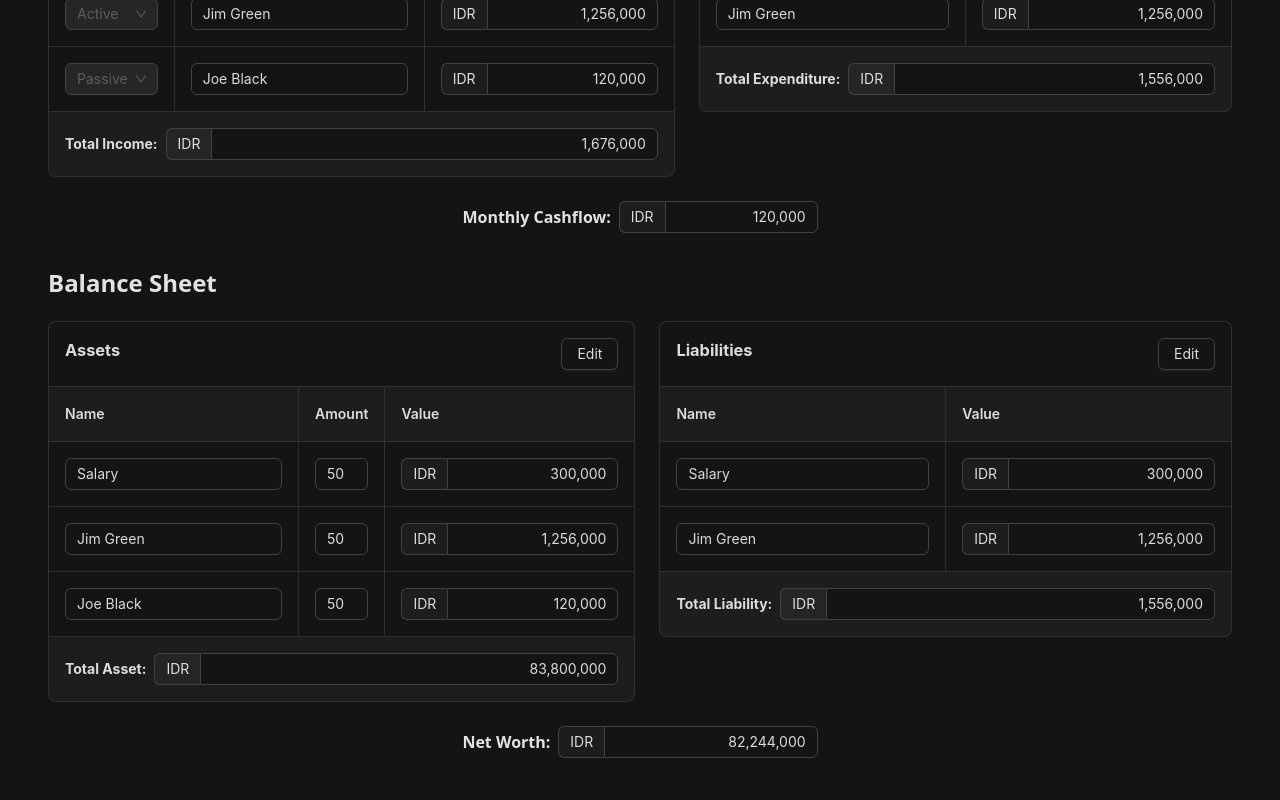
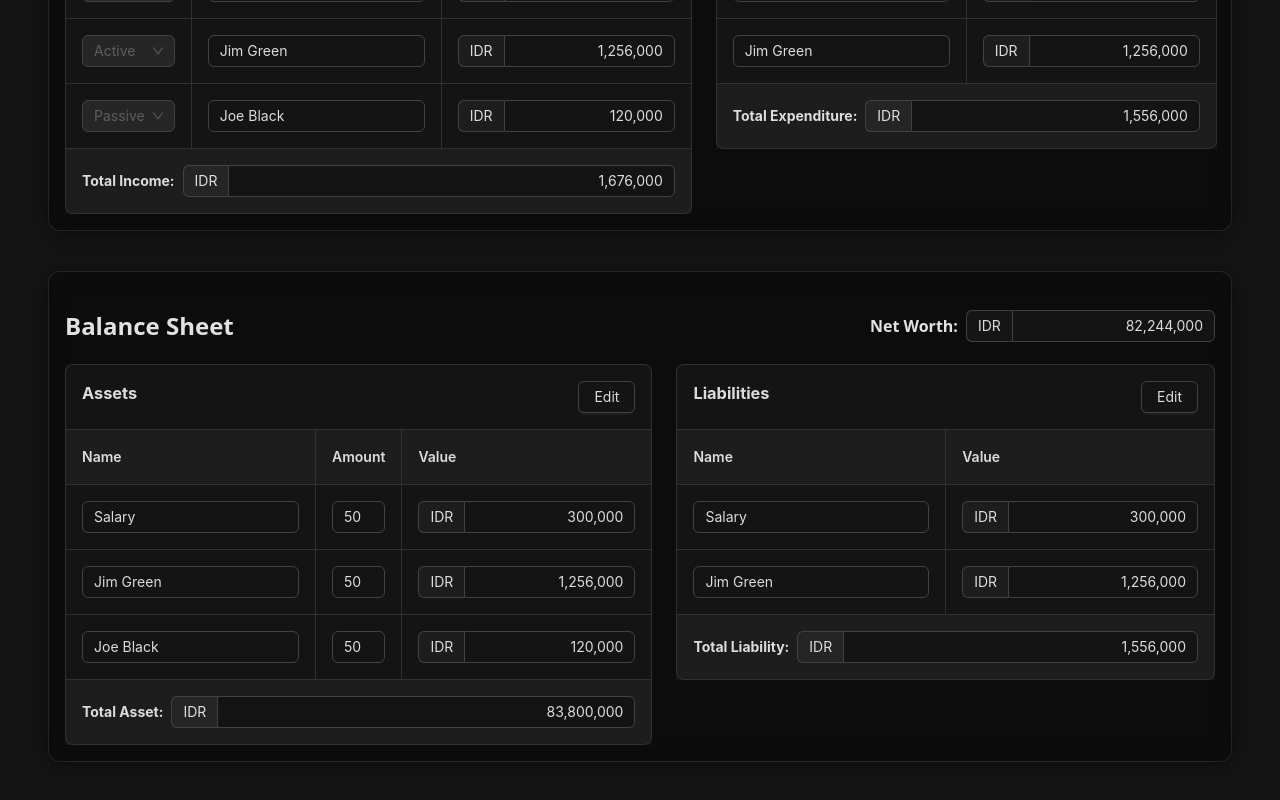
Before and after one commit to fazriegi/money_management-fe, a React (Vite) app: page / in a window 1280 px wide. Shown: the part 340-1140 px from the top of the page. Built offline with nearby package versions, Linux system fonts and the light colour scheme.

Commit message:
refactor: glass div

```diff
--- a/src/App.css
+++ b/src/App.css
@@ -22,9 +22,8 @@
 #monthly-cashflow,
 #net-worth {
   width: 30%;
-  padding: 0.5em;
   border-radius: 0.5em;
-  margin: 1em auto;
+  margin: auto 0;
 }
 
 #asset-liability {
@@ -36,6 +35,18 @@
   text-align: right !important;
   text-align-last: right !important;
 }
+
+.glass-dark {
+  background: rgba(0, 0, 0, 0.4);
+  backdrop-filter: blur(12px);
+  -webkit-backdrop-filter: blur(12px);
+  border-radius: 12px;
+  border: 1px solid rgba(255, 255, 255, 0.1);
+  padding: 1em;
+  margin: 1em auto;
+  box-shadow: 0 4px 20px rgba(0, 0, 0, 0.4);
+}
+
 
 @media (max-width: 600px) {
   body {
--- a/src/pages/MoneyManagement.jsx
+++ b/src/pages/MoneyManagement.jsx
@@ -78,11 +78,9 @@ const MoneyManagement = () => {
         <Period period={period} />
       </header>
       <section>
+        <div className="glass-dark">
+          <div style={{ display: "flex", justifyContent: "space-between" }}>
             <h2 style={{ fontWeight: "bold" }}>Cashflow</h2>
-        <div id="income-statement">
-          <Income />
-          <Expenditure />
-        </div>
             <div id="monthly-cashflow">
               <InputCurrency
                 label="Monthly Cashflow: "
@@ -90,19 +88,23 @@ const MoneyManagement = () => {
                 readOnly
               />
             </div>
+          </div>
+          <div id="income-statement">
+            <Income />
+            <Expenditure />
+          </div>
+        </div>
 
-        <div id="balance-sheet" style={{ marginTop: "1.5em" }}>
+        <div id="balance-sheet" style={{ marginTop: "2.5em" }} className="glass-dark">
+          <div style={{ display: "flex", justifyContent: "space-between" }}>
             <h2 style={{ fontWeight: "bold" }}>Balance Sheet</h2>
+            <div id="net-worth">
+              <InputCurrency label="Net Worth: " value={netWorth} readOnly />
+            </div>
+          </div>
           <div id="asset-liability">
             <Asset />
             <Liability />
-          </div>
-          <div id="net-worth">
-            <InputCurrency
-              label="Net Worth: "
-              value={netWorth}
-              readOnly
-            />
           </div>
         </div>
       </section>
```
Lines whose indentation alone changed are shown as unchanged.
